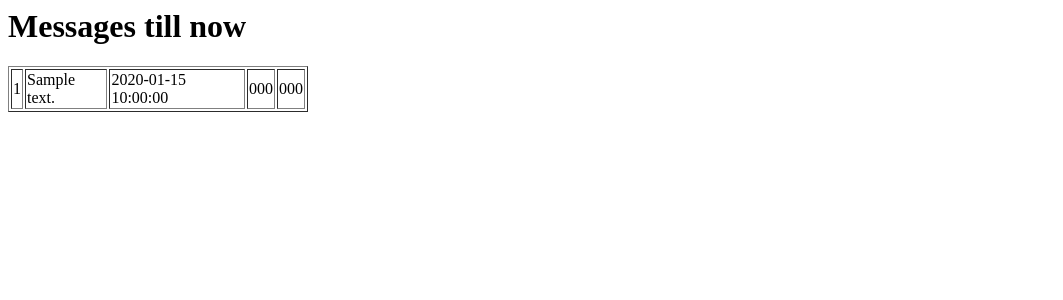
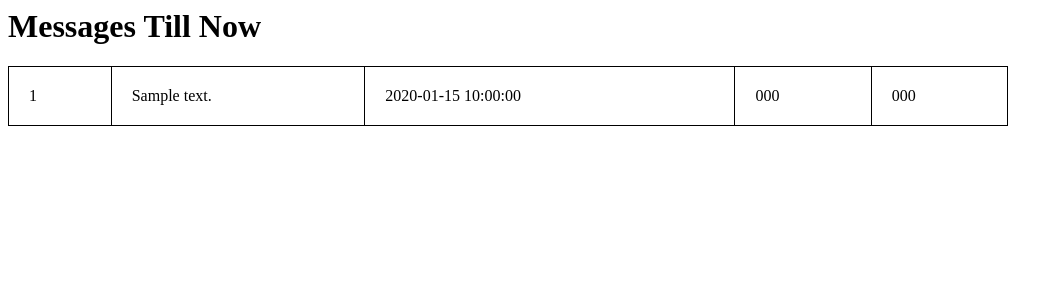
Before and after one commit to suryabhupa/IDIN-messenger, a Flask app: template app/templates/table.html in a window 1280 px wide. Shown: the top 300 px of the page, without its empty margins (0-1063 px from the left). Run offline with Flask 2, Linux system fonts and the light colour scheme; the template is opened without the code that fills it: values that come from a table or form of the project are taken from there, others are empty; tables that the repository leaves empty hold one stand-in row (values such as "Sample post"); parts of the project's set-up code (start-up, migrations or seed data) failed here and were passed over.

Commit message:
improved table

```diff
--- a/app/templates/table.html
+++ b/app/templates/table.html
@@ -1,7 +1,14 @@
 <html lang="en">
 <body>
-    <h1>Messages till now</h1>
-    <table border="1" style="width:300px">
+    <h1>Messages Till Now</h1>
+    <table border="1" style="width:1000px">
+    <style>
+		table,th,td
+		{border:1px solid black;
+		border-collapse:collapse}
+		th,td
+		{padding:20px;}
+	</style>
 	{% for message in messages %}
 		<tr>
 			<td>{{message.id}}</td>
```
